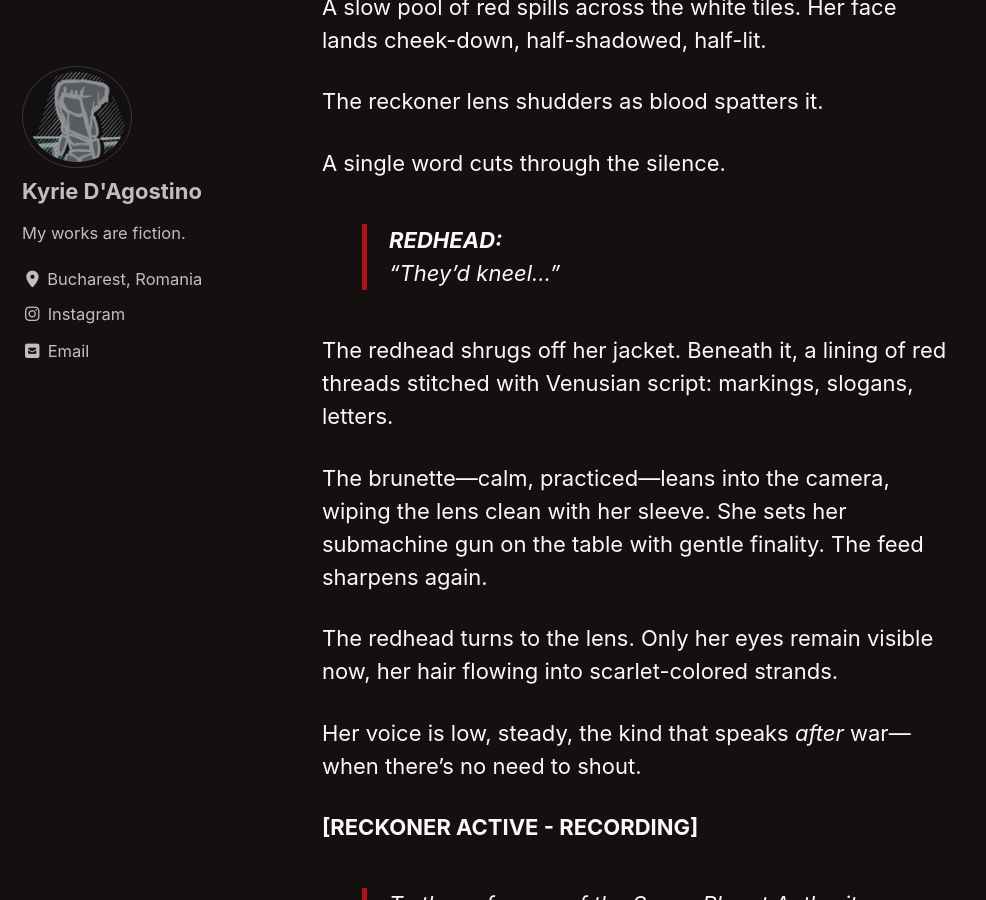
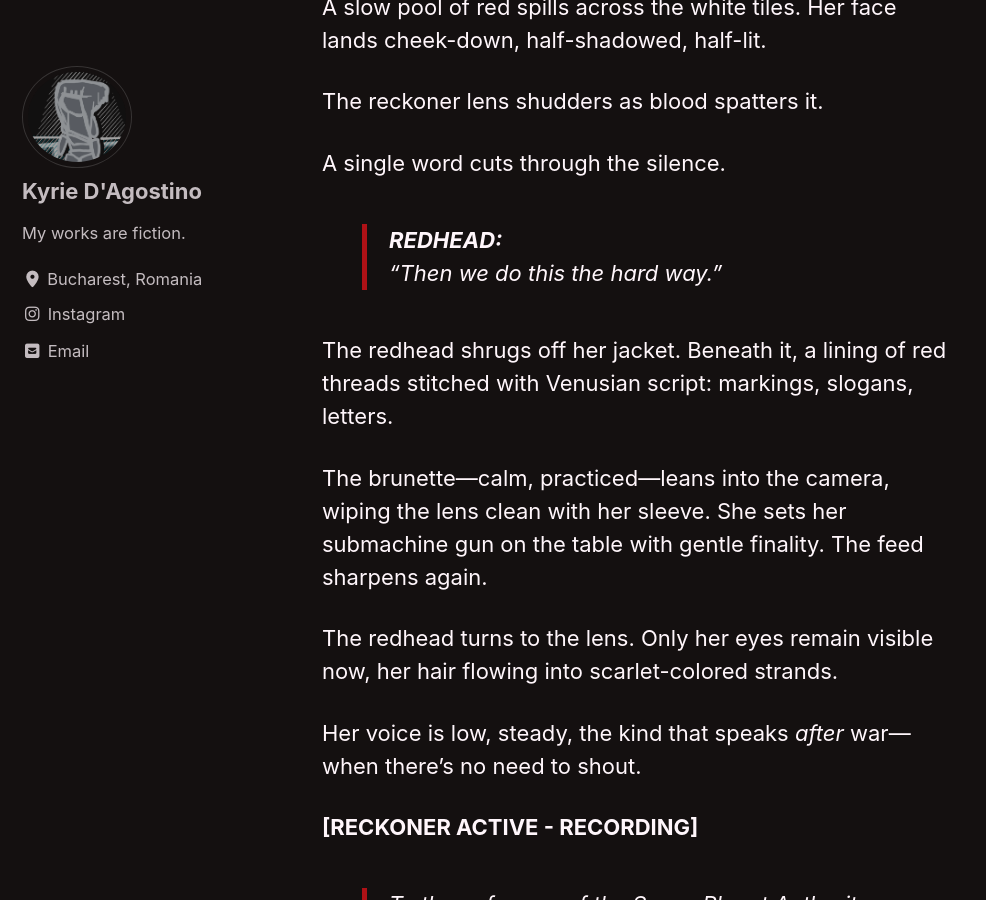
Before and after one commit to kyrie-edelweiss/edelweiss-archive, a Jekyll site: the page built from _pages/red-king.md, in a window 1280 px wide and 900 px high, scrolled down 105781 px. Shown: the whole window, without its empty margins (0-986 px from the left). Built offline with Jekyll 4.4.1, drawn with Linux system fonts in a browser that asks for light colours; cached includes are drawn as plain includes; our own code applies the rules of GitHub Pages for plain Markdown files.

Commit message:
Update red-king.md

```diff
--- a/_pages/red-king.md
+++ b/_pages/red-king.md
@@ -2336,7 +2336,7 @@ The reckoner lens shudders as blood spatters it.
 A single word cuts through the silence.
 
 > **REDHEAD:**
-> “They'd kneel...”
+> “Then we do this the hard way.”
 
 The redhead shrugs off her jacket. Beneath it, a lining of red threads stitched with Venusian script: markings, slogans, letters.
 
```
